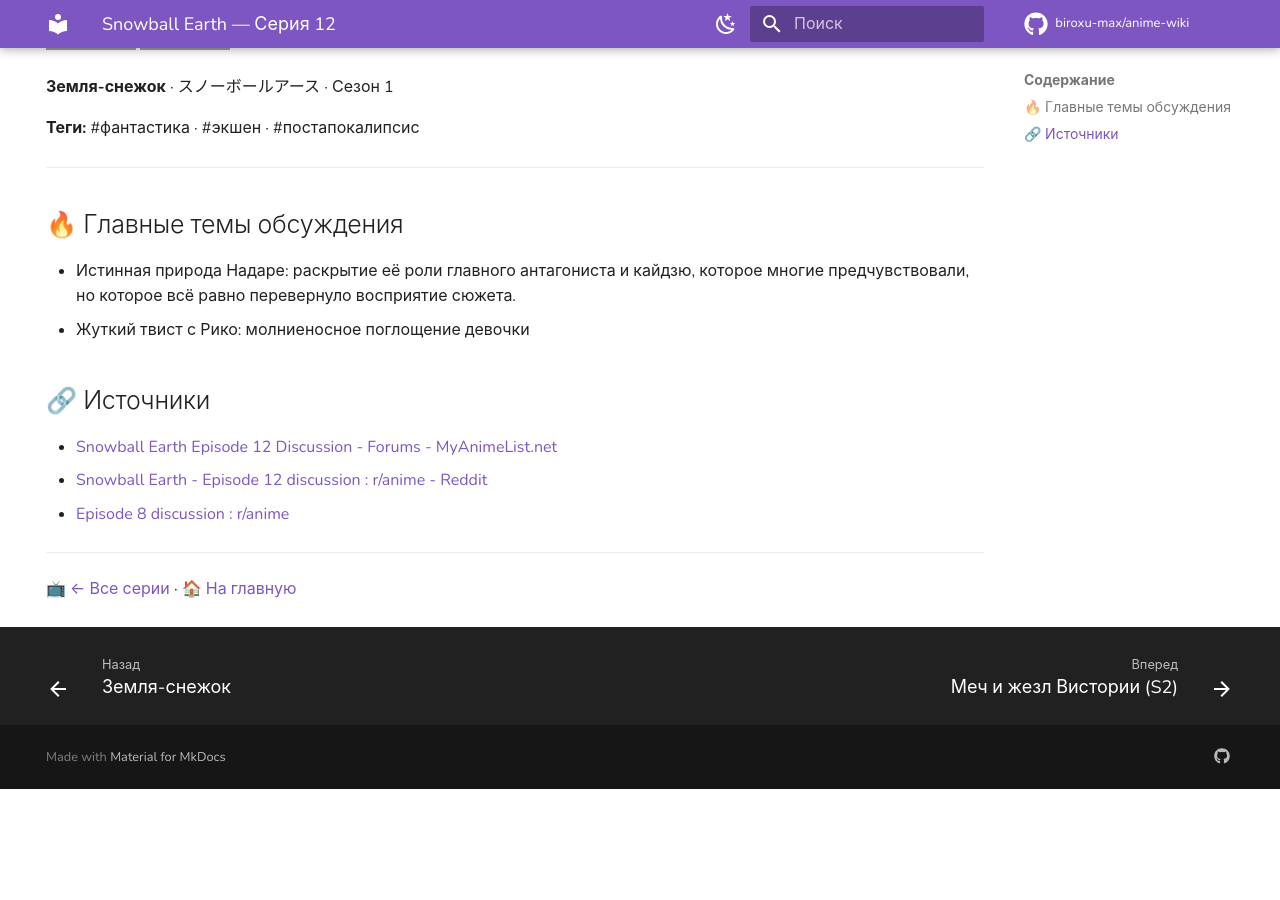
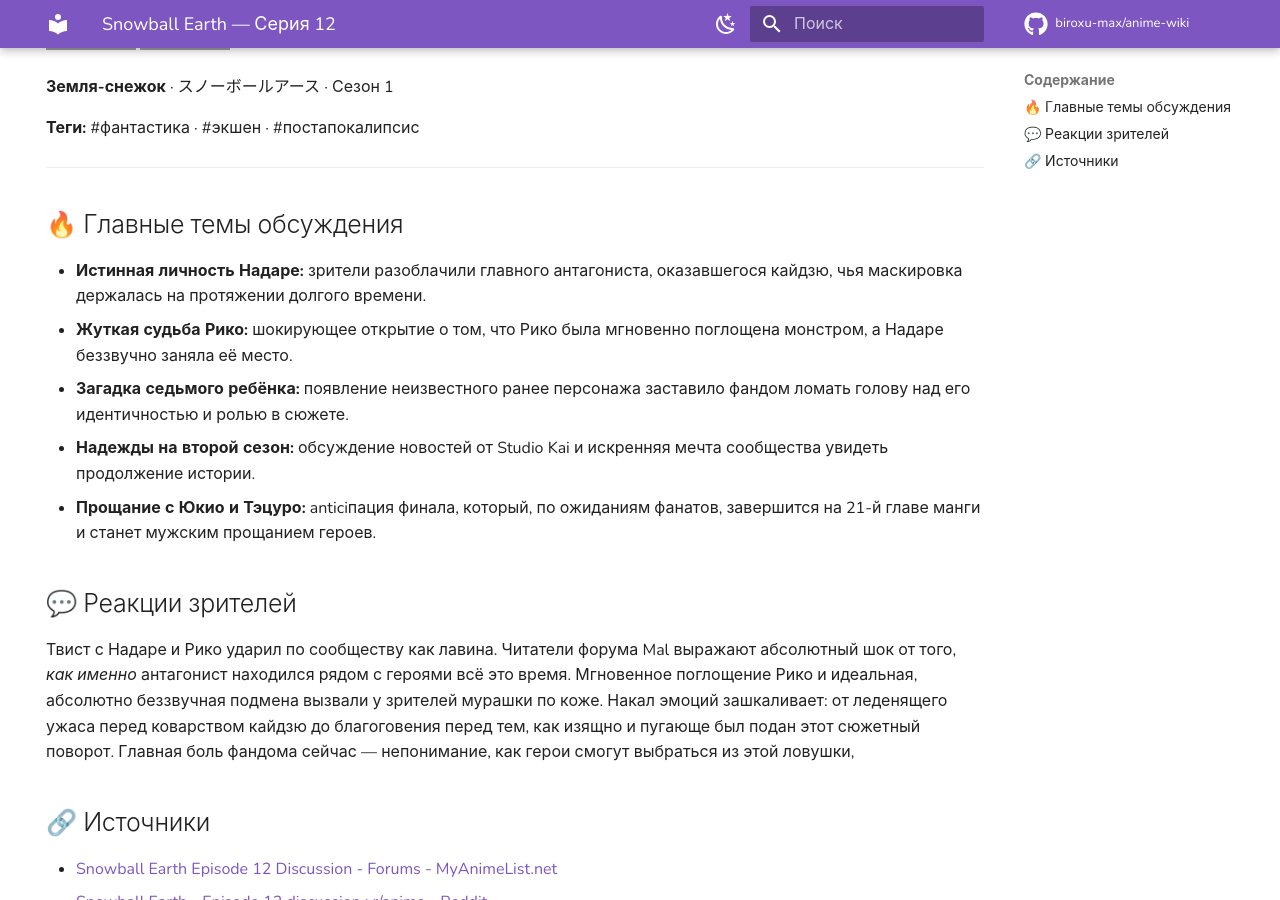
Before and after one commit to biroxu-max/anime-wiki, an MkDocs documentation site: the page built from docs/anime/snowball-earth/ep-12.md, in a window 1280 px wide and 900 px high, scrolled down 237 px. Built offline with MkDocs 1.6.1 and Material for MkDocs 9.7.7, drawn with Linux system fonts in a browser that asks for light colours; comment, search, counter and statistics services are not loaded; before the commit the page ends 1026 px from its top, so only the background shows below that; grey boxes are pictures that could not be loaded.

Commit message:
chore(wiki): +snowball-earth ep12

```diff
--- a/docs/anime/snowball-earth/ep-12.md
+++ b/docs/anime/snowball-earth/ep-12.md
@@ -18,8 +18,14 @@ hide:
 ---
 
 ## 🔥 Главные темы обсуждения
-- Истинная природа Надаре: раскрытие её роли главного антагониста и кайдзю, которое многие предчувствовали, но которое всё равно перевернуло восприятие сюжета.
-- Жуткий твист с Рико: молниеносное поглощение девочки
+- **Истинная личность Надаре:** зрители разоблачили главного антагониста, оказавшегося кайдзю, чья маскировка держалась на протяжении долгого времени.
+- **Жуткая судьба Рико:** шокирующее открытие о том, что Рико была мгновенно поглощена монстром, а Надаре беззвучно заняла её место.
+- **Загадка седьмого ребёнка:** появление неизвестного ранее персонажа заставило фандом ломать голову над его идентичностью и ролью в сюжете.
+- **Надежды на второй сезон:** обсуждение новостей от Studio Kai и искренняя мечта сообщества увидеть продолжение истории.
+- **Прощание с Юкио и Тэцуро:** anticiпация финала, который, по ожиданиям фанатов, завершится на 21-й главе манги и станет мужским прощанием героев.
+
+## 💬 Реакции зрителей
+Твист с Надаре и Рико ударил по сообществу как лавина. Читатели форума Mal выражают абсолютный шок от того, *как именно* антагонист находился рядом с героями всё это время. Мгновенное поглощение Рико и идеальная, абсолютно беззвучная подмена вызвали у зрителей мурашки по коже. Накал эмоций зашкаливает: от леденящего ужаса перед коварством кайдзю до благоговения перед тем, как изящно и пугающе был подан этот сюжетный поворот. Главная боль фандома сейчас — непонимание, как герои смогут выбраться из этой ловушки,
 
 ## 🔗 Источники
 
```
Also changed, not shown: docs/anime/snowball-earth/index.md (+1 -1 lines).
